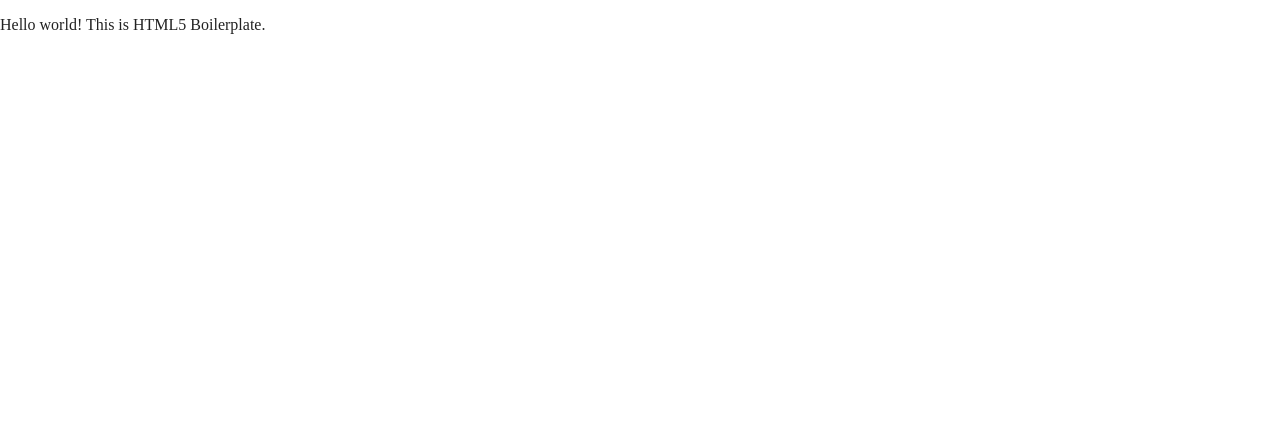
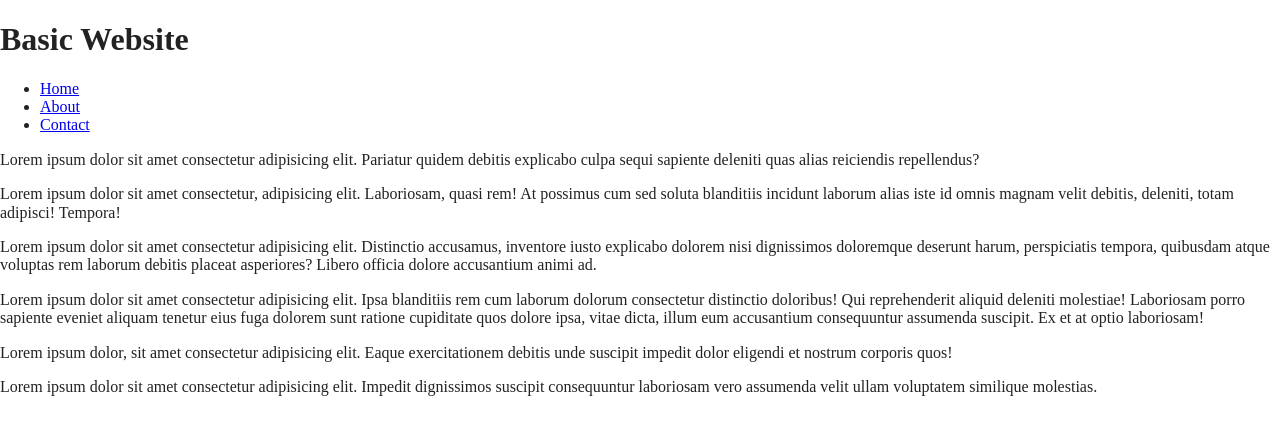
Before and after one commit to chrisArmo/basic-website, a website built with Parcel: page index.html in a window 1280 px wide. Built offline with nearby package versions, Linux system fonts and the light colour scheme.

Commit message:
Add main html content

```diff
--- a/index.html
+++ b/index.html
@@ -1,41 +1,102 @@
-<!doctype html>
+<!DOCTYPE html>
 <html class="no-js" lang="">
+  <head>
+    <meta charset="utf-8" />
+    <title></title>
+    <meta name="description" content="" />
+    <meta name="viewport" content="width=device-width, initial-scale=1" />
 
-<head>
-  <meta charset="utf-8">
-  <title></title>
-  <meta name="description" content="">
-  <meta name="viewport" content="width=device-width, initial-scale=1">
+    <meta property="og:title" content="" />
+    <meta property="og:type" content="" />
+    <meta property="og:url" content="" />
+    <meta property="og:image" content="" />
 
-  <meta property="og:title" content="">
-  <meta property="og:type" content="">
-  <meta property="og:url" content="">
-  <meta property="og:image" content="">
-
-  <link rel="manifest" href="site.webmanifest">
-  <link rel="apple-touch-icon" href="icon.png">
+    <link rel="manifest" href="site.webmanifest" />
+    <link rel="apple-touch-icon" href="icon.png" />
     <!-- Place favicon.ico in the root directory -->
 
-  <link rel="stylesheet" href="css/normalize.css">
-  <link rel="stylesheet" href="css/main.css">
+    <link rel="stylesheet" href="css/normalize.css" />
+    <link rel="stylesheet" href="css/main.css" />
 
-  <meta name="theme-color" content="#fafafa">
+    <meta name="theme-color" content="#fafafa" />
   </head>
 
   <body>
-
     <!-- Add your site or application content here -->
-  <p>Hello world! This is HTML5 Boilerplate.</p>
+    <div class="container">
+      <header>
+        <h1>Basic Website</h1>
+        <nav>
+          <ul>
+            <li><a href="#">Home</a></li>
+            <li><a href="#">About</a></li>
+            <li><a href="#">Contact</a></li>
+          </ul>
+        </nav>
+      </header>
+      <main>
+        <section>
+          <p>
+            Lorem ipsum dolor sit amet consectetur adipisicing elit. Pariatur
+            quidem debitis explicabo culpa sequi sapiente deleniti quas alias
+            reiciendis repellendus?
+          </p>
+          <p>
+            Lorem ipsum dolor sit amet consectetur, adipisicing elit.
+            Laboriosam, quasi rem! At possimus cum sed soluta blanditiis
+            incidunt laborum alias iste id omnis magnam velit debitis, deleniti,
+            totam adipisci! Tempora!
+          </p>
+        </section>
+        <section>
+          <p>
+            Lorem ipsum dolor sit amet consectetur adipisicing elit. Distinctio
+            accusamus, inventore iusto explicabo dolorem nisi dignissimos
+            doloremque deserunt harum, perspiciatis tempora, quibusdam atque
+            voluptas rem laborum debitis placeat asperiores? Libero officia
+            dolore accusantium animi ad.
+          </p>
+          <p>
+            Lorem ipsum dolor sit amet consectetur adipisicing elit. Ipsa
+            blanditiis rem cum laborum dolorum consectetur distinctio doloribus!
+            Qui reprehenderit aliquid deleniti molestiae! Laboriosam porro
+            sapiente eveniet aliquam tenetur eius fuga dolorem sunt ratione
+            cupiditate quos dolore ipsa, vitae dicta, illum eum accusantium
+            consequuntur assumenda suscipit. Ex et at optio laboriosam!
+          </p>
+        </section>
+      </main>
+      <article>
+        <section>
+          <p>
+            Lorem ipsum dolor, sit amet consectetur adipisicing elit. Eaque
+            exercitationem debitis unde suscipit impedit dolor eligendi et
+            nostrum corporis quos!
+          </p>
+          <p>
+            Lorem ipsum dolor sit amet consectetur adipisicing elit. Impedit
+            dignissimos suscipit consequuntur laboriosam vero assumenda velit
+            ullam voluptatem similique molestias.
+          </p>
+        </section>
+      </article>
+    </div>
     <script src="js/vendor/modernizr-3.11.2.min.js"></script>
     <script src="js/plugins.js"></script>
     <script src="js/main.js"></script>
 
     <!-- Google Analytics: change UA-XXXXX-Y to be your site's ID. -->
     <script>
-    window.ga = function () { ga.q.push(arguments) }; ga.q = []; ga.l = +new Date;
-    ga('create', 'UA-XXXXX-Y', 'auto'); ga('set', 'anonymizeIp', true); ga('set', 'transport', 'beacon'); ga('send', 'pageview')
+      window.ga = function () {
+        ga.q.push(arguments);
+      };
+      ga.q = [];
+      ga.l = +new Date();
+      ga("create", "UA-XXXXX-Y", "auto");
+      ga("set", "anonymizeIp", true);
+      ga("set", "transport", "beacon");
+      ga("send", "pageview");
     </script>
     <script src="https://www.google-analytics.com/analytics.js" async></script>
   </body>
-
 </html>
```
Lines whose indentation alone changed are shown as unchanged.
